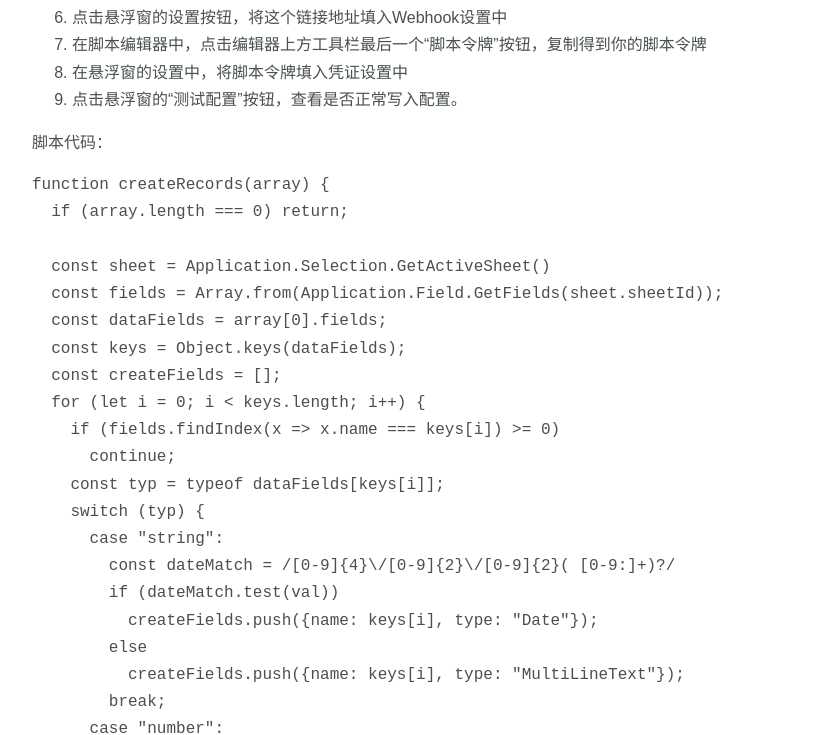
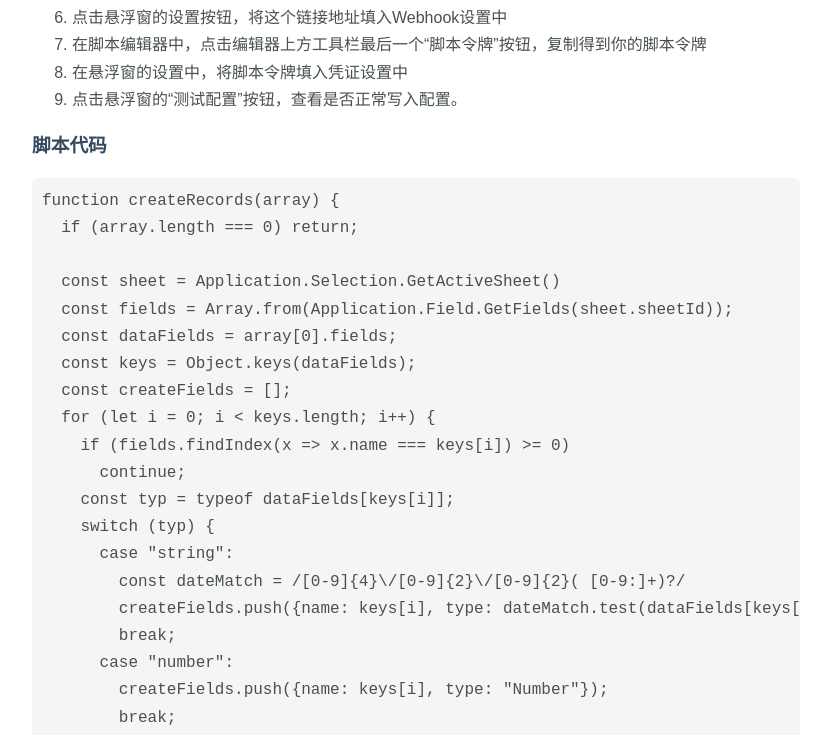
Before and after one commit to ffxiv-cyou/website, a website built with Vite: page pages/submarine/index.html in a window 1280 px wide. Shown: the part 1029-1764 px from the top of the page, without its empty margins (224-1054 px from the left). Built offline with nearby package versions, Linux system fonts and the light colour scheme.

Commit message:
fix: compile error

```diff
--- a/pages/submarine/index.html
+++ b/pages/submarine/index.html
@@ -7,6 +7,15 @@
   <link rel="stylesheet" href="https://cdn.jsdelivr.net/npm/purecss@2.1.0/build/pure-min.css"
     integrity="sha384-yHIFVG6ClnONEA5yB5DJXfW2/KC173DIQrYoZMEtBvGzmf0PKiGyNEqe9N6BNDBH" crossorigin="anonymous">
   <link rel="stylesheet" href="../../style.css">
+  <style>
+    pre {
+      background-color: #f5f5f5;
+      padding: 10px;
+      border-radius: 5px;
+      overflow-x: auto;
+      user-select: all;
+    }
+  </style>
   <title>潜艇收益悬浮窗使用说明</title>
 </head>
 
@@ -48,7 +57,7 @@
         <li>在悬浮窗的设置中，将脚本令牌填入凭证设置中</li>
         <li>点击悬浮窗的“测试配置”按钮，查看是否正常写入配置。</li>
       </ol>
-      <p>脚本代码：</p>
+      <h3>脚本代码</h3>
       <pre>
 function createRecords(array) {
   if (array.length === 0) return;
@@ -58,17 +67,14 @@ function createRecords(array) {
   const dataFields = array[0].fields;
   const keys = Object.keys(dataFields);
   const createFields = [];
-  for (let i = 0; i < keys.length; i++) {
+  for (let i = 0; i &lt; keys.length; i++) {
     if (fields.findIndex(x => x.name === keys[i]) >= 0)
       continue;
     const typ = typeof dataFields[keys[i]];
     switch (typ) {
       case "string":
         const dateMatch = /[0-9]{4}\/[0-9]{2}\/[0-9]{2}( [0-9:]+)?/
-        if (dateMatch.test(val))
-          createFields.push({name: keys[i], type: "Date"});
-        else
-          createFields.push({name: keys[i], type: "MultiLineText"});
+        createFields.push({name: keys[i], type: dateMatch.test(dataFields[keys[i]]) ? "Date" : "MultiLineText"});
         break;
       case "number":
         createFields.push({name: keys[i], type: "Number"});
```
